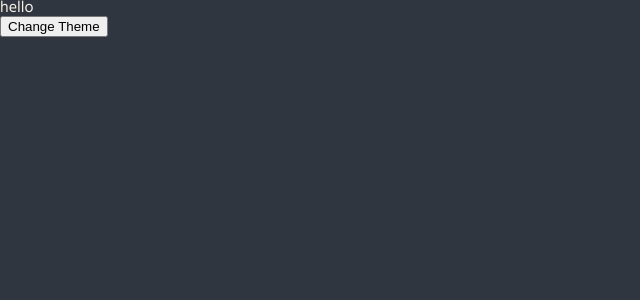
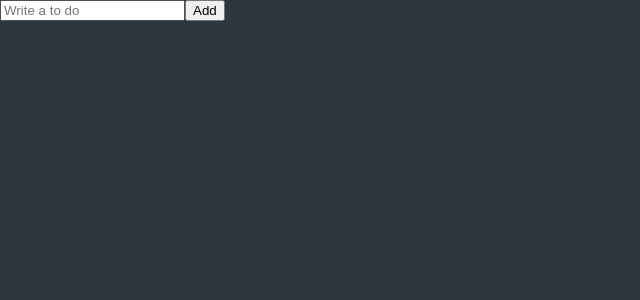
Before and after one commit to mongheee/nomadcoders-reactjs-master2, a React (Create React App) app: page / in a window 1280 px wide. Shown: the top 300 px of the page, without its empty margins (0-640 px from the left). Built offline with nearby package versions, Linux system fonts and the light colour scheme.

Commit message:
commit Update subject - TodoList

```diff
--- a/package.json
+++ b/package.json
@@ -15,6 +15,7 @@
     "prop-types": "^15.8.1",
     "react": "^18.0.0",
     "react-dom": "^18.0.0",
+    "react-hook-form": "^7.29.0",
     "react-query": "^3.34.19",
     "react-router-dom": "^6.3.0",
     "react-scripts": "5.0.0",
--- a/src/App.tsx
+++ b/src/App.tsx
@@ -1,10 +1,8 @@
 import React from "react";
 import { createGlobalStyle, ThemeProvider } from "styled-components";
-import Router from "./Router";
-import { lightTheme, darkTheme } from "./theme";
 import { useState } from "react";
 import { useRecoilValue } from "recoil";
-import { isDarkAtom } from "./atoms";
+import ToDoList from "./ToDoList";
 
 const GlobalStyle = createGlobalStyle`
 @import url('https://fonts.googleapis.com/css2?family=Hind:wght@400;600;700&display=swap');
@@ -71,12 +69,11 @@ a {
 `;
 
 function App() {
-  const isDark = useRecoilValue(isDarkAtom);
   return (
-    <ThemeProvider theme={isDark ? darkTheme : lightTheme}>
+    <>
       <GlobalStyle />
-      <Router />
-    </ThemeProvider>
+      <ToDoList />
+    </>
   );
 }
 
--- a/src/Router.tsx
+++ /dev/null
@@ -1,17 +0,0 @@
-import { BrowserRouter, Routes, Route } from "react-router-dom";
-import Home from "./routes/Home";
-
-// (App에서 Router에 toggleTheme으로 보낸 toggleTheme)props의 type을 알려줘야 한다.
-interface IRouterProps {}
-
-function Router() {
-  return (
-    <BrowserRouter>
-      <Routes>
-        <Route path="/" element={<Home />} />
-      </Routes>
-    </BrowserRouter>
-  );
-}
-
-export default Router;
--- /dev/null
+++ b/src/ToDoList.tsx
@@ -0,0 +1,57 @@
+import { useState } from "react";
+import { RefactorActionInfo } from "typescript";
+import { useForm } from "react-hook-form";
+
+/*
+ function ToDoList() {
+   const [toDo, setToDo] = useState("");
+   const [toDoError, setToDoError] = useState("");
+    const onChange = (event:React.FormEvent<HTMLInputElement>) => {
+        const {
+            currentTarget: { value },
+        } = event;
+        setToDoError("");
+        setToDo(value);
+    };
+    const onSubmit = (event: React.FormEvent<HTMLInputElement>) => {
+        event.preventDefault();
+        if (toDo.length < 10) {
+        return setToDoError("To do should be longer");
+        }
+        console.log("submit");
+    };
+  return (
+    <div>
+      <form onSubmit={onSubmit}>
+        <input value={toDo} onChage={onChange} placeholder="Write a to do" />
+        <button>Add</button>
+        {toDoError !== "" ? toDoError : null}
+      </form>
+    </div>
+  );
+}
+ */
+/*
+ {...register("toDO")} : spread (ES6 문법)
+  -> register function이 반환하는 객체를 가져다가 input에 props로 주는 것
+  watch : form의 모든 값들을 주시한다.
+     -> 입력값을 추적할 수 있다.
+
+  register는 state를 만들어 준다.
+    -> onChange이벤트 함수를 만들고, input에 porps를 줄 수도 있다.
+*/
+
+function ToDoList() {
+  const { register, watch } = useForm();
+
+  return (
+    <div>
+      <form>
+        <input {...register("toDo")} placeholder="Write a to do" />
+        <button>Add</button>
+      </form>
+    </div>
+  );
+}
+
+export default ToDoList;
--- a/src/atoms.ts
+++ /dev/null
@@ -1,6 +0,0 @@
-import { atom } from "recoil";
-
-export const isDarkAtom = atom({
-  key: "isDark",
-  default: true,
-});
--- a/src/index.tsx
+++ b/src/index.tsx
@@ -2,11 +2,15 @@ import React from "react";
 import ReactDOM from "react-dom";
 import App from "./App";
 import { RecoilRoot } from "recoil";
+import { ThemeProvider } from "styled-components";
+import { darkTheme } from "./theme";
 
 ReactDOM.render(
   <React.StrictMode>
     <RecoilRoot>
-      <App />
+      <ThemeProvider theme={darkTheme}>
+        <App />
+      </ThemeProvider>
     </RecoilRoot>
   </React.StrictMode>,
   document.getElementById("root")
--- a/src/routes/Home.tsx
+++ /dev/null
@@ -1,13 +0,0 @@
-// 받은 (toggleTheme)props의 type
-interface IHomeProps {}
-
-function Home() {
-  return (
-    <>
-      <h1>hello</h1>
-      <button>Change Theme</button>
-    </>
-  );
-}
-
-export default Home;
--- a/src/theme.ts
+++ b/src/theme.ts
@@ -5,9 +5,3 @@ export const darkTheme: DefaultTheme = {
   textColor: "#f7f1e3",
   accentColor: "#F8EFBA",
 };
-
-export const lightTheme: DefaultTheme = {
-  bgColor: "whitesmoke",
-  textColor: "black",
-  accentColor: "#F8EFBA",
-};
```
Also changed, not shown: 1 other file (tests, documents, lock files or other folders).
